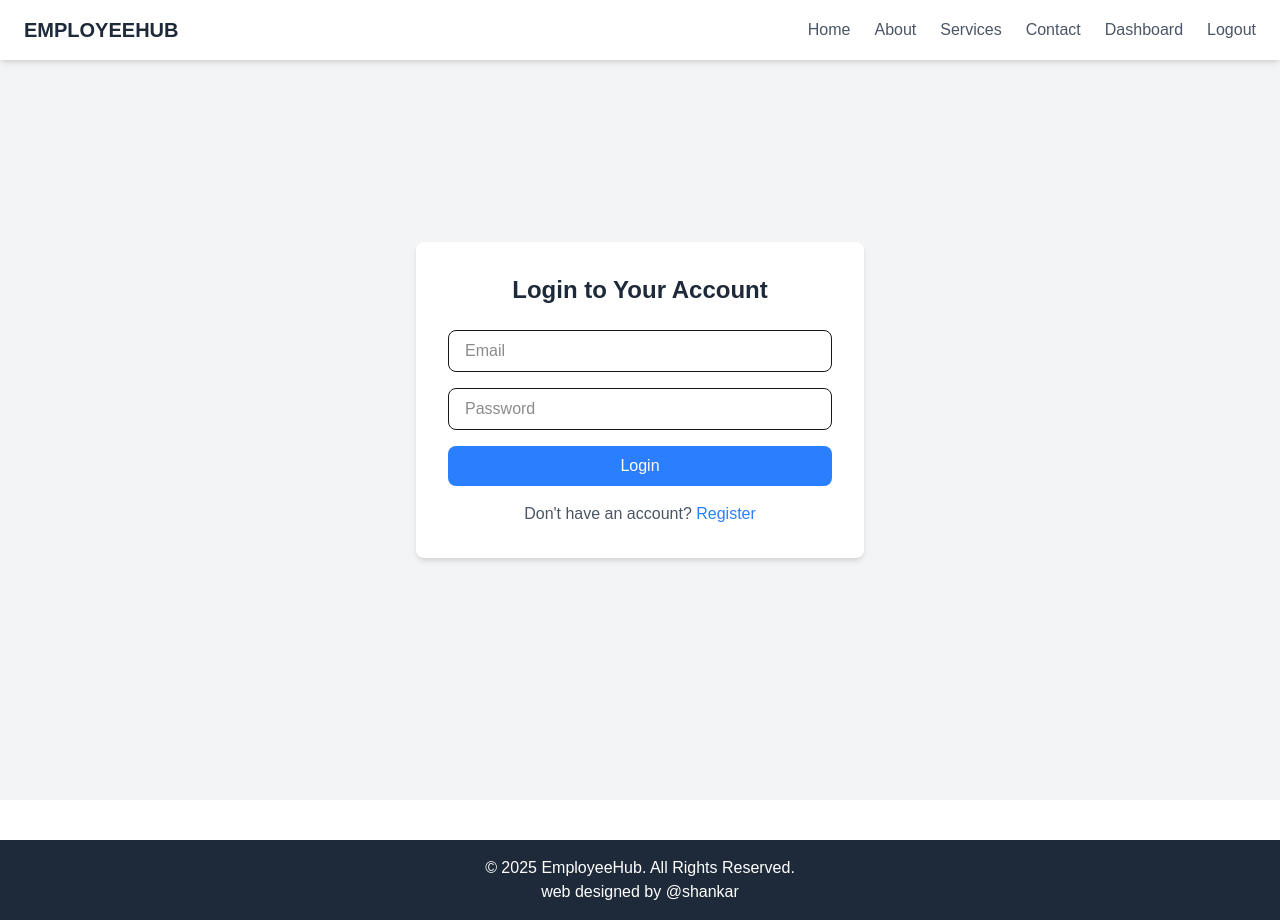
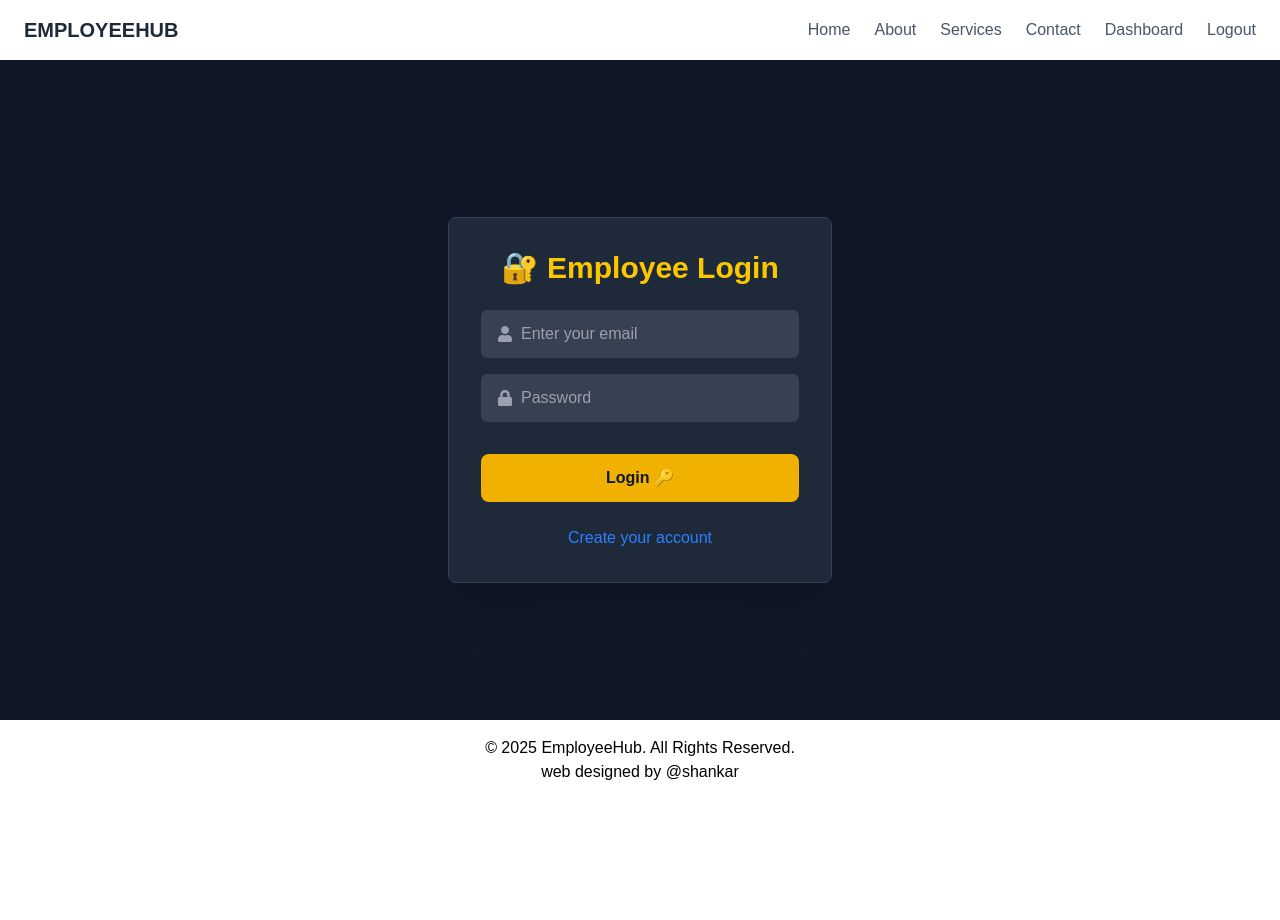
Before and after one commit to shankarpradhan/Emloyee-Hub, a Next.js app: page /login in a window 1280 px wide. After the commit the page ends 800 px from the top, so only its background shows below. Built offline with nearby package versions, Linux system fonts and the light colour scheme.

Commit message:
change the design of the login page

```diff
--- a/app/components/Footer.tsx
+++ b/app/components/Footer.tsx
@@ -1,6 +1,6 @@
 export default function Footer() {
     return (
-      <footer className="bg-gray-800 text-white text-center p-4 mt-10">
+      <footer className="bg-white shadow-md text-black text-center p-4">
         <p>&copy; {new Date().getFullYear()} EmployeeHub. All Rights Reserved.</p>
         <p>web designed by <a href="https://myportfolio-611e3.web.app/">@shankar</a></p>
       </footer>
--- a/app/layout.tsx
+++ b/app/layout.tsx
@@ -20,7 +20,7 @@ export default function RootLayout({
         <Navbar />
 
         {/* ✅ Page content */}
-        <main className="min-h-screen flex flex-col">{children}</main>
+        <main className="h-[90vh]">{children}</main>
 
         {/* ✅ Footer - Stays on all pages */}
         <Footer />
--- a/app/login/page.tsx
+++ b/app/login/page.tsx
@@ -2,7 +2,7 @@
 
 import { useState, useEffect } from "react";
 import { useRouter } from "next/navigation";
-
+import { FaUser, FaLock } from "react-icons/fa";
 export default function Login() {
   const router = useRouter();
   const [form, setForm] = useState({ email: "", password: "" });
@@ -41,40 +41,52 @@ export default function Login() {
   }, [isLoggedIn, router]);
 
   return (
-    <div className="flex justify-center items-center min-h-screen bg-gray-100">
-      <div className="bg-white p-8 rounded-lg shadow-md w-full max-w-md">
-        <h2 className="text-2xl font-semibold text-center text-gray-800 mb-6">
-          Login to Your Account
-        </h2>
-        <form onSubmit={handleLogin} className="space-y-4">
+    <div className="flex items-center justify-center min-h-screen bg-gray-900">
+      <div className="bg-gray-800 p-8 rounded-lg shadow-2xl w-full max-w-sm border border-gray-700 text-center">
+        <h1 className="text-3xl font-extrabold mb-6 text-yellow-400">🔐 Employee Login</h1>
+
+        {/* Email Input */}
+
+        <form onSubmit={handleLogin}>
+        <div className="relative w-full mb-4">
+          <FaUser className="absolute left-4 top-1/2 transform -translate-y-1/2 text-gray-400" />
           <input
             type="email"
-            placeholder="Email"
-            className="w-full px-4 py-2 border rounded-lg focus:outline-none focus:ring-2 focus:ring-blue-400"
+            placeholder="Enter your email"
             onChange={(e) => setForm({ ...form, email: e.target.value })}
-            required
+            className="w-full p-3 pl-10 bg-gray-700 text-white rounded-md focus:ring-2 focus:ring-yellow-400 outline-none"
           />
+        </div>
+
+        {/* Password Input */}
+        <div className="relative w-full mb-4">
+          <FaLock className="absolute left-4 top-1/2 transform -translate-y-1/2 text-gray-400" />
           <input
           type="password"
           placeholder="Password"
-            className="w-full px-4 py-2 border rounded-lg focus:outline-none focus:ring-2 focus:ring-blue-400"
           onChange={(e) => setForm({ ...form, password: e.target.value })}
+          className="w-full p-3 pl-10 bg-gray-700 text-white rounded-md focus:ring-2 focus:ring-yellow-400 outline-none"
           required
           />
+        </div>
+
+        {/* Error Message */}
+
+        {/* Login Button */}
         <button
           type="submit"
-            className="w-full bg-blue-500 text-white py-2 rounded-lg hover:bg-blue-600 transition"
+          className="mt-4 w-full bg-yellow-500 hover:bg-yellow-600 px-6 py-3 rounded-lg font-bold text-gray-900 transition-all duration-200"
         >
-            Login
+          Login 🔑
         </button>
       </form>
-        <p className="mt-4 text-center text-gray-600">
-          Don&apos;t have an account?{" "}
+      <div className="mt-6">
         <a href="/register" className="text-blue-500 hover:underline">
-            Register
+          Create your account
         </a>
-        </p>
         </div>
+      </div>
+
     </div>
   );
 }
--- a/package.json
+++ b/package.json
@@ -18,7 +18,8 @@
     "next": "^15.2.3",
     "nodemailer": "^6.10.0",
     "react": "^19.0.0",
-    "react-dom": "^19.0.0"
+    "react-dom": "^19.0.0",
+    "react-icons": "^5.5.0"
   },
   "devDependencies": {
     "@eslint/eslintrc": "^3",
```
Also changed, not shown: 1 other file (tests, documents, lock files or other folders). Lines whose indentation alone changed are shown as unchanged.
